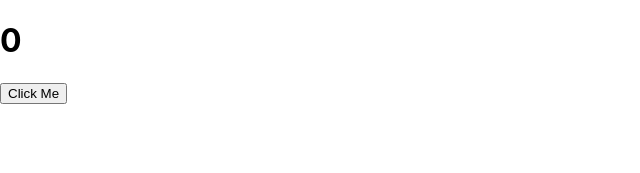
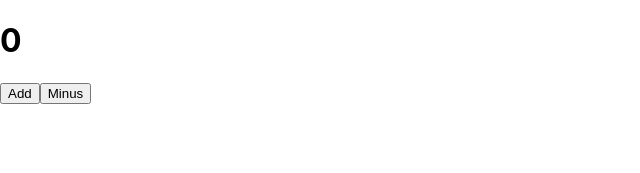
Before and after one commit to ashleyc2219/react-practice, a React (Create React App) app: page / in a window 1280 px wide. Shown: the top 173 px of the page, without its empty margins (0-640 px from the left). Built offline with nearby package versions, Linux system fonts and the light colour scheme.

Commit message:
add minus 功能

```diff
--- a/src/App.js
+++ b/src/App.js
@@ -6,7 +6,8 @@ function App() {
   return (
     <>
       <h1>{total}</h1>
-      <button onClick={() => setTotal(total + 1)}>Click Me</button>
+      <button onClick={() => setTotal(total + 1)}>Add</button>
+      <button onClick={() => setTotal(total - 1)}>Minus</button>
     </>
   );
 }
```
